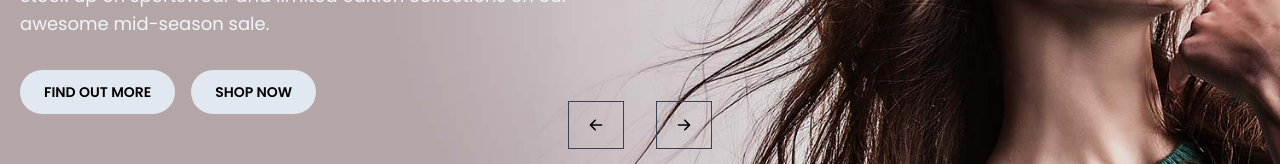
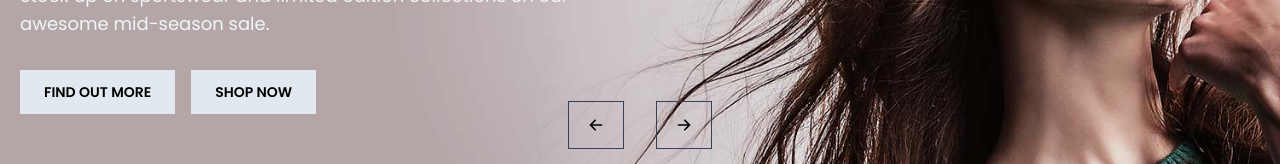
Before and after one commit to Wickedlolz/bazaar, a React (Create React App) app: page / in a window 1280 px wide. Shown: the part 405-569 px from the top of the page. Built offline with nearby package versions, Linux system fonts and the light colour scheme; no server answers; the database is empty.

Commit message:
remove rounded buttons

```diff
--- a/src/components/BannerText.tsx
+++ b/src/components/BannerText.tsx
@@ -13,10 +13,10 @@ const BannerText = ({ title }: BannerTextProps) => {
                 <FormattedMessage id="banner_one_text_2" />
             </p>
             <div className="flex gap-x-4 mt-2">
-                <button className="py-3 px-6 rounded-full bg-slate-200 hover:bg-white duration-200 text-sm uppercase font-semibold">
+                <button className="py-3 px-6 bg-slate-200 hover:bg-white duration-200 text-sm uppercase font-semibold">
                     <FormattedMessage id="find_out_more" />
                 </button>
-                <button className="py-3 px-6 rounded-full bg-slate-200 hover:bg-white duration-200 text-sm uppercase font-semibold">
+                <button className="py-3 px-6 bg-slate-200 hover:bg-white duration-200 text-sm uppercase font-semibold">
                     <FormattedMessage id="categories_shop_now_lbl" />
                 </button>
             </div>
```
